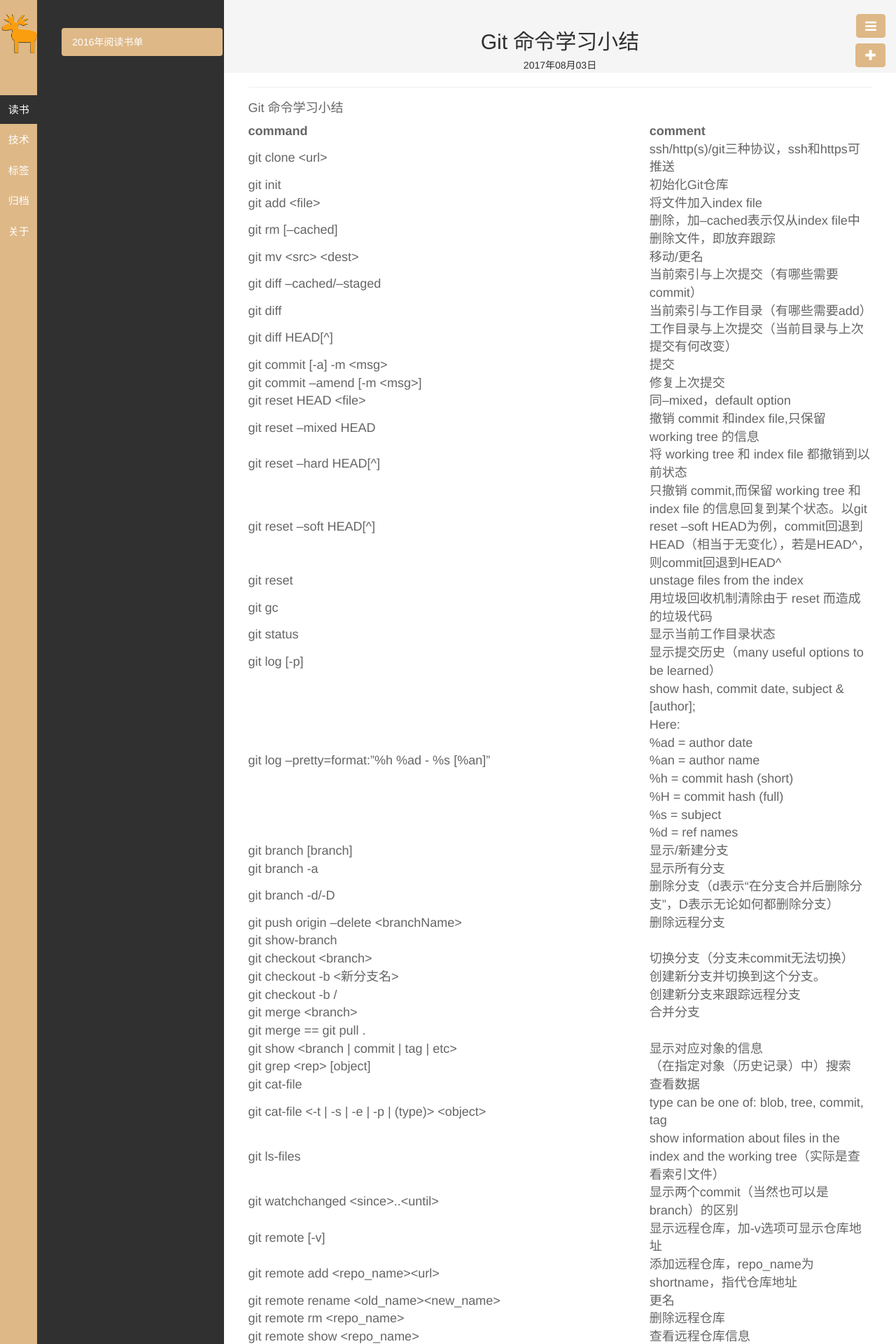
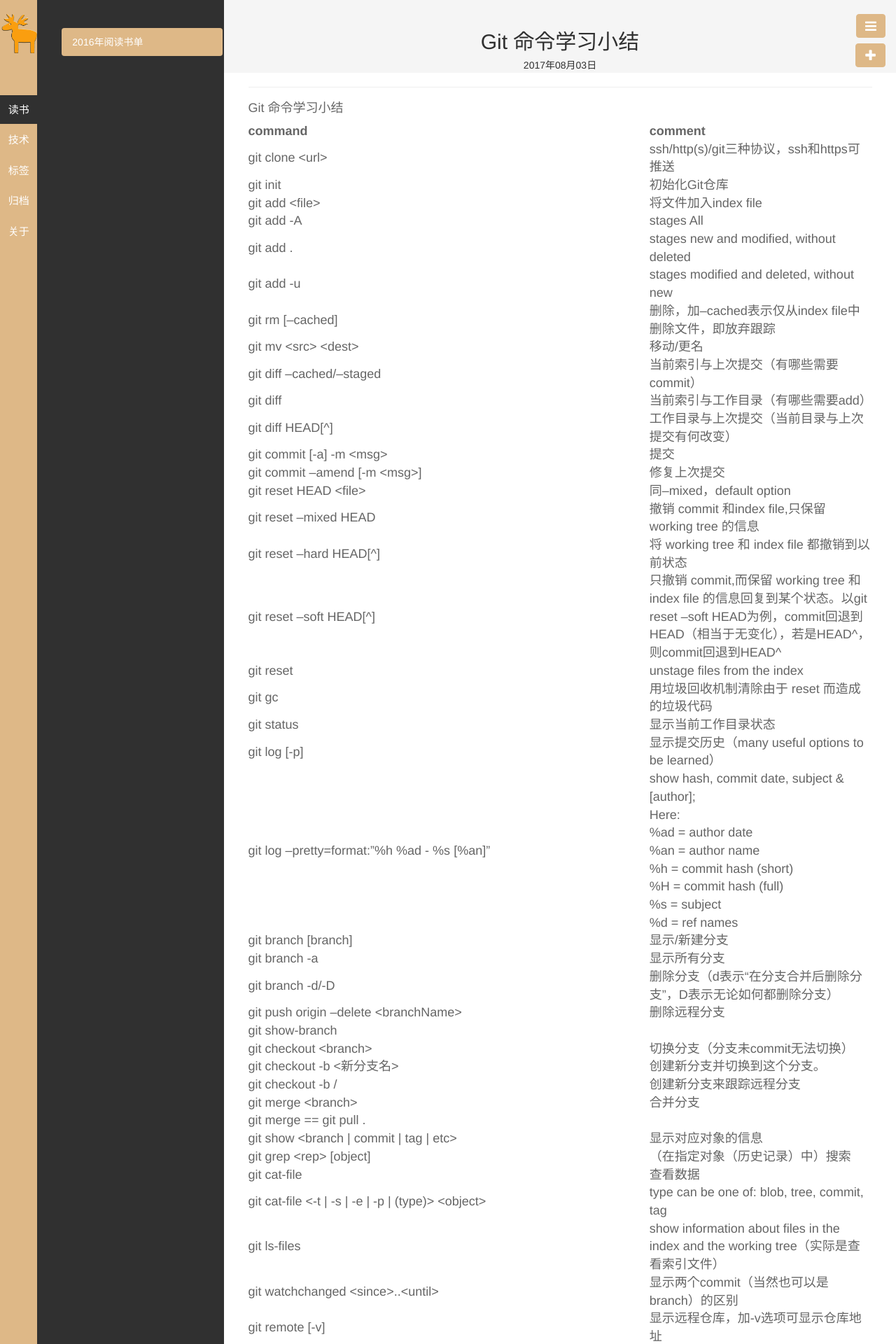
Before and after one commit to qhdwhy184/qhdwhy184.github.io, a Jekyll site: the page built from _posts/技术/2017-08-03-Git命令学习小结.md, in a window 1280 px wide. Shown: the top 1920 px of the page at 70% size. Built offline with Jekyll 4.4.1, drawn with Linux system fonts in a browser that asks for light colours.

Commit message:
Update 2017-08-03-Git命令学习小结.md

```diff
--- a/_posts/技术/2017-08-03-Git命令学习小结.md
+++ b/_posts/技术/2017-08-03-Git命令学习小结.md
@@ -16,6 +16,9 @@ description:
 |git clone &lt;url&gt;|ssh/http(s)/git三种协议，ssh和https可推送|
 |git init|初始化Git仓库|
 |git add &lt;file&gt;|将文件加入index file|
+|git add -A|stages All|
+|git add .|stages new and modified, without deleted|
+|git add -u|stages modified and deleted, without new|
 |git rm [--cached]|删除，加--cached表示仅从index file中删除文件，即放弃跟踪|
 |git mv &lt;src&gt; &lt;dest&gt;|移动/更名|
 |git diff --cached/--staged|当前索引与上次提交（有哪些需要commit）|
```
